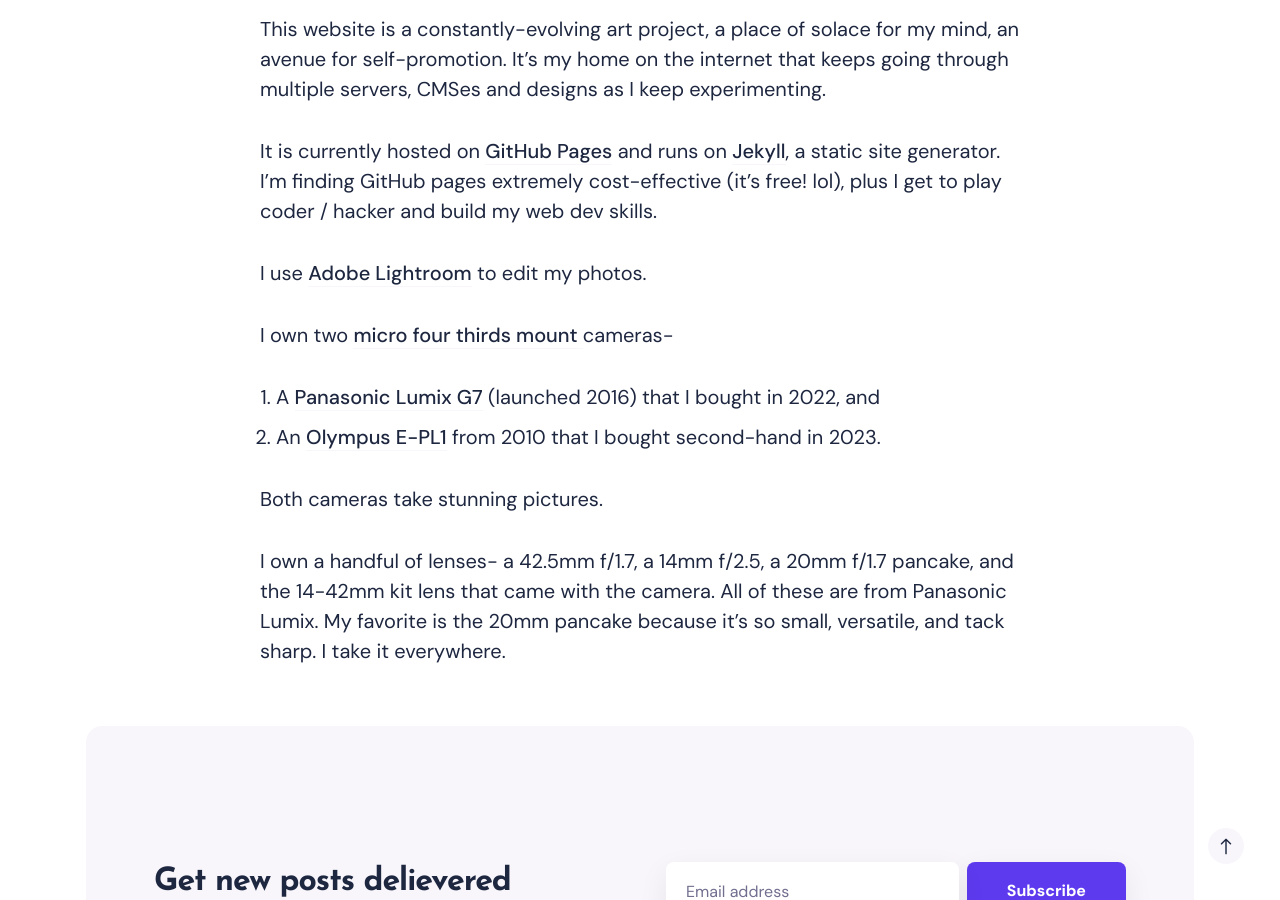
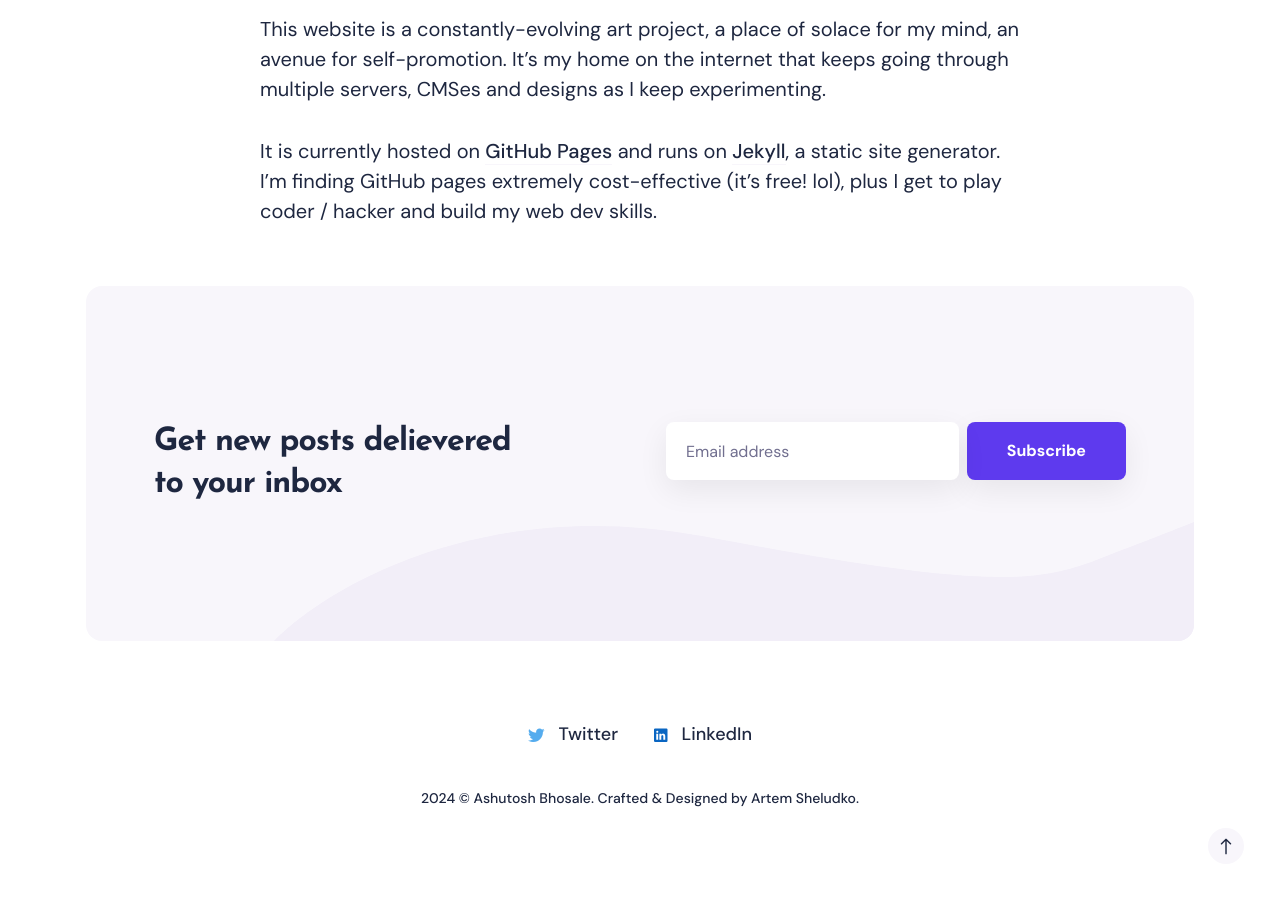
Before and after one commit to wowashuwow/wowashuwow.github.io, a Jekyll site: the page built from _pages/about.md, in a window 1280 px wide and 900 px high, scrolled down 1832 px. Built offline with Jekyll 4.4.1, drawn with Linux system fonts in a browser that asks for light colours; nearby versions of some CDN libraries; after the commit the page ends 2709 px from its top, so only the background shows below that.

```diff
--- a/_pages/about.md
+++ b/_pages/about.md
@@ -22,15 +22,3 @@ I love talking about fitness, books, films, [TV](https://ashutoshbhosale.com/tv-
 This website is a constantly-evolving art project, a place of solace for my mind, an avenue for self-promotion. It's my home on the internet that keeps going through multiple servers, CMSes and designs as I keep experimenting.
 
 It is currently hosted on [GitHub Pages](https://pages.github.com/) and runs on [Jekyll](https://jekyllrb.com/), a static site generator. I'm finding GitHub pages extremely cost-effective (it's free! lol), plus I get to play coder / hacker and build my web dev skills.
-
-
-I use [Adobe Lightroom](https://lightroom.adobe.com/) to edit my photos.
-
-
-I own two [micro four thirds mount ](https://en.wikipedia.org/wiki/Micro_Four_Thirds_system)cameras-
-1. A [Panasonic Lumix G7](https://www.dpreview.com/reviews/panasonic-lumix-dmc-g7/8) (launched 2016) that I bought in 2022, and
-2. An [Olympus E-PL1](https://www.dpreview.com/reviews/olympusepl1) from 2010 that I bought second-hand in 2023.
-
-Both cameras take stunning pictures.
-
-I own a handful of lenses- a 42.5mm f/1.7, a 14mm f/2.5, a 20mm f/1.7 pancake, and the 14-42mm kit lens that came with the camera. All of these are from Panasonic Lumix. My favorite is the 20mm pancake because it's so small, versatile, and tack sharp. I take it everywhere.
```
Also changed, not shown: _layouts/search.html (added, +27 -0 lines).
